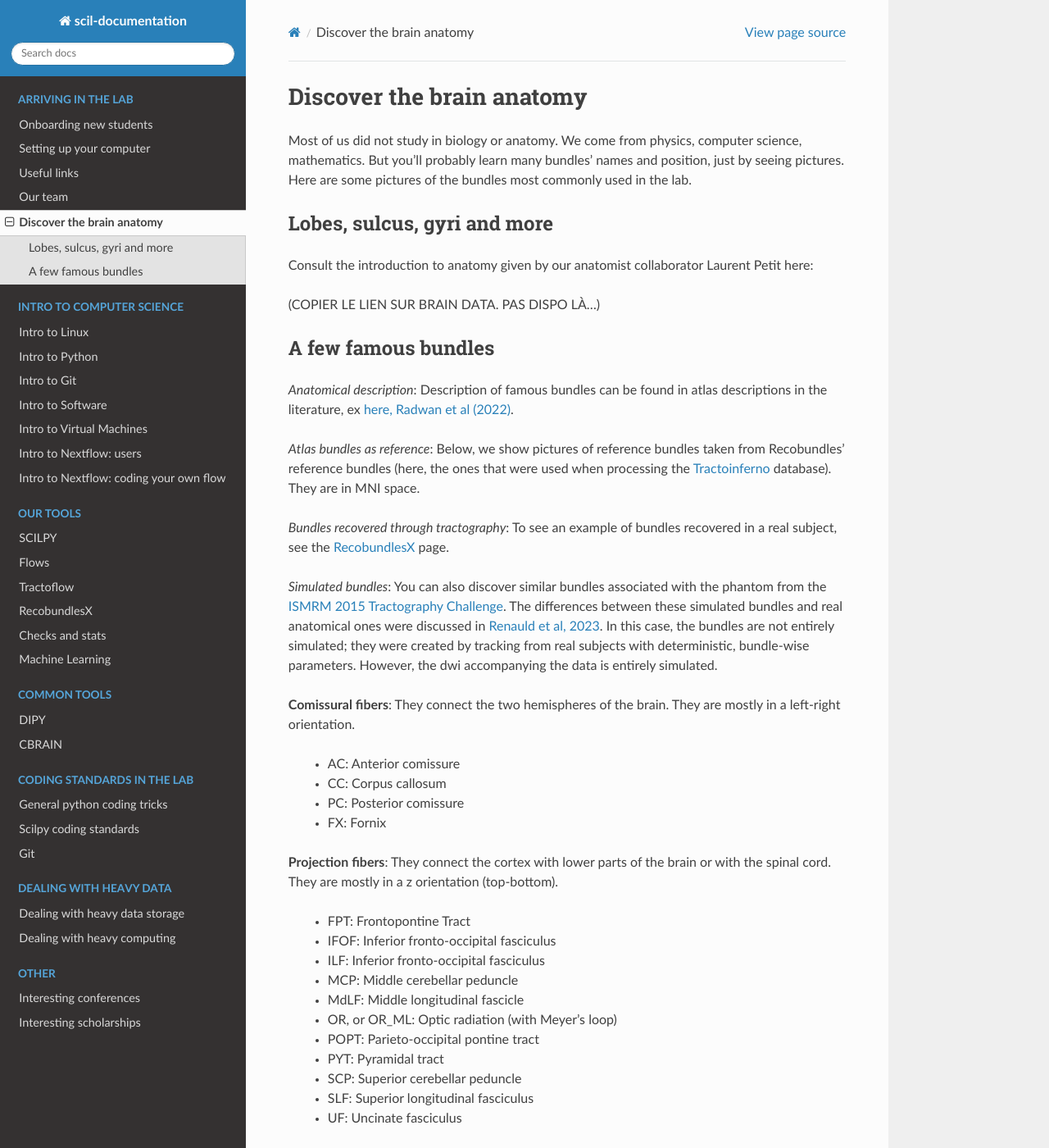
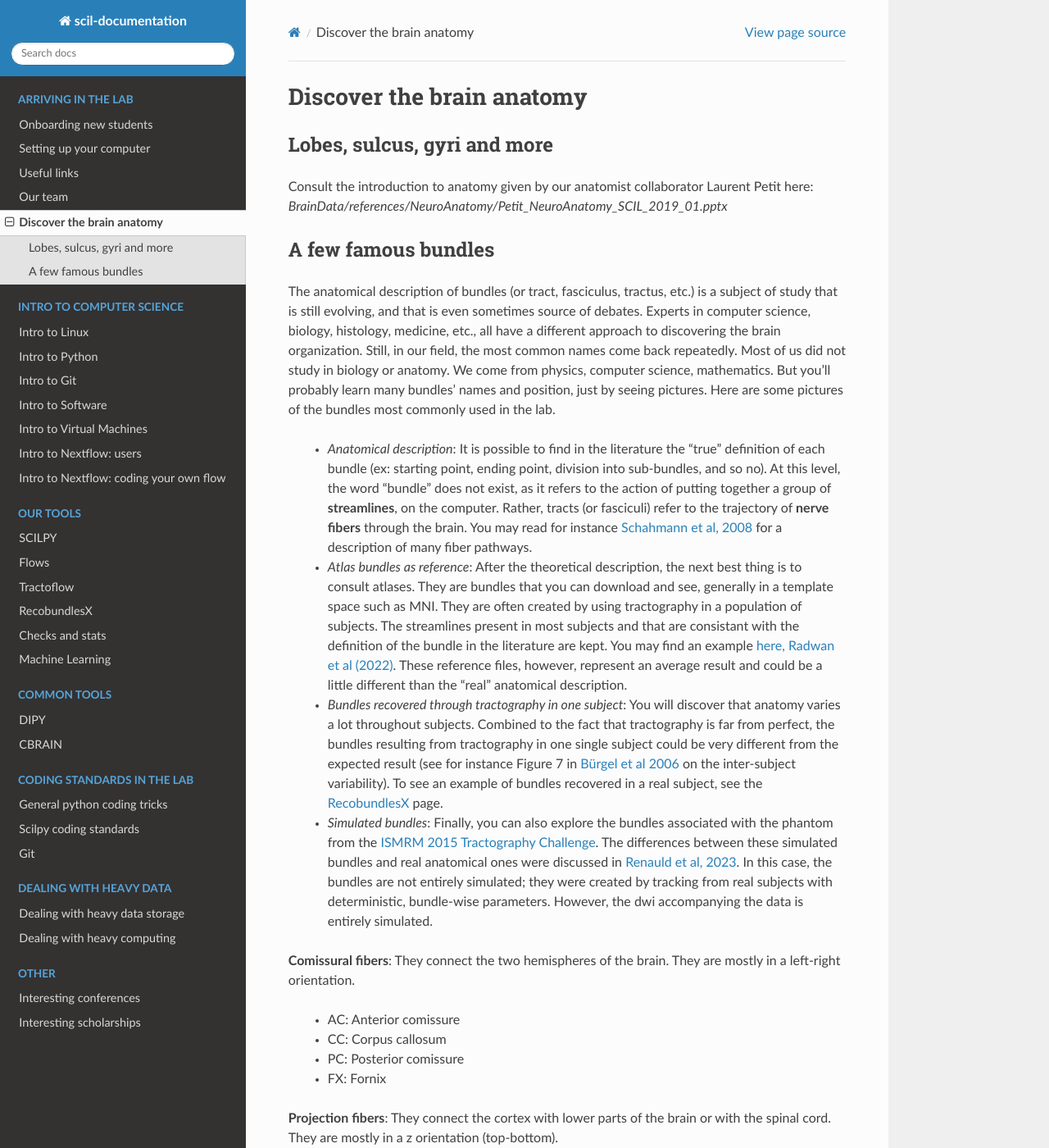
Before and after one commit to scilus/scil-documentation, a Sphinx documentation site: the page built from source/arriving/anatomy.rst, in a window 1280 px wide and 1400 px high. Shown: the whole window at 82% size. Built offline with Sphinx 7.4.7 and the Read the Docs theme 2.0.0, drawn with Linux system fonts in a browser that asks for light colours; some of the changed text lies outside the part shown.

Commit message:
Improving text

```diff
--- a/source/arriving/anatomy.rst
+++ b/source/arriving/anatomy.rst
@@ -3,26 +3,24 @@
 Discover the brain anatomy
 ==========================
 
-Most of us did not study in biology or anatomy. We come from physics, computer science, mathematics. But you'll probably learn many bundles' names and position, just by seeing pictures. Here are some pictures of the bundles most commonly used in the lab.
-
-
 Lobes, sulcus, gyri and more
 ****************************
 
-Consult the introduction to anatomy given by our anatomist collaborator Laurent Petit here:
+Consult the introduction to anatomy given by our anatomist collaborator Laurent Petit here: `BrainData/references/NeuroAnatomy/Petit_NeuroAnatomy_SCIL_2019_01.pptx`
 
-(COPIER LE LIEN SUR BRAIN DATA. PAS DISPO LÀ...)
 
 A few famous bundles
 ********************
 
-*Anatomical description*: Description of famous bundles can be found in atlas descriptions in the literature, ex `here, Radwan et al (2022) <An atlas of white matter anatomy, its variability, and reproducibility based on constrained spherical deconvolution of diffusion MRI>`_.
+The anatomical description of bundles (or tract, fasciculus, tractus, etc.) is a subject of study that is still evolving, and that is even sometimes source of debates. Experts in computer science, biology, histology, medicine, etc., all have a different approach to discovering the brain organization. Still, in our field, the most common names come back repeatedly. Most of us did not study in biology or anatomy. We come from physics, computer science, mathematics. But you'll probably learn many bundles' names and position, just by seeing pictures. Here are some pictures of the bundles most commonly used in the lab.
 
-*Atlas bundles as reference*: Below, we show pictures of reference bundles taken from Recobundles' reference bundles (here, the ones that were used when processing the `Tractoinferno <https://www.nature.com/articles/s41597-022-01833-1>`_ database). They are in MNI space.
+    - *Anatomical description*: It is possible to find in the literature the "true" definition of each bundle (ex: starting point, ending point, division into sub-bundles, and so no). At this level, the word "bundle" does not exist, as it refers to the action of putting together a group of **streamlines**, on the computer. Rather, tracts (or fasciculi) refer to the trajectory of **nerve fibers** through the brain. You may read for instance `Schahmann et al, 2008 <https://nyaspubs.onlinelibrary.wiley.com/doi/pdf/10.1196/annals.1444.017>`_ for a description of many fiber pathways.
 
-*Bundles recovered through tractography*: To see an example of bundles recovered in a real subject, see the :ref:`ref_recobundles` page.
+    - *Atlas bundles as reference*: After the theoretical description, the next best thing is to consult atlases. They are bundles that you can download and see, generally in a template space such as MNI. They are often created by using tractography in a population of subjects. The streamlines present in most subjects and that are consistant with the definition of the bundle in the literature are kept. You may find an example `here, Radwan et al (2022) <https://www.sciencedirect.com/science/article/pii/S1053811922001586>`_. These reference files, however, represent an average result and could be a little different than the "real" anatomical description.
 
-*Simulated bundles*: You can also discover similar bundles associated with the phantom from the `ISMRM 2015 Tractography Challenge <https://tractometer.org/ismrm2015/home/>`_. The differences between these simulated bundles and real anatomical ones were discussed in `Renauld et al, 2023 <https://www.nature.com/articles/s41598-023-28560-w>`_. In this case, the bundles are not entirely simulated; they were created by tracking from real subjects with deterministic, bundle-wise parameters. However, the dwi accompanying the data is entirely simulated.
+    - *Bundles recovered through tractography in one subject*: You will discover that anatomy varies a lot throughout subjects. Combined to the fact that tractography is far from perfect, the bundles resulting from tractography in one single subject could be very different from the expected result (see for instance Figure 7 in `Bürgel et al 2006 <https://www.sciencedirect.com/science/article/pii/S105381190500649X>`_ on the inter-subject variability). To see an example of bundles recovered in a real subject, see the :ref:`ref_recobundles` page.
+
+    - *Simulated bundles*: Finally, you can also explore the bundles associated with the phantom from the `ISMRM 2015 Tractography Challenge <https://tractometer.org/ismrm2015/home/>`_. The differences between these simulated bundles and real anatomical ones were discussed in `Renauld et al, 2023 <https://www.nature.com/articles/s41598-023-28560-w>`_. In this case, the bundles are not entirely simulated; they were created by tracking from real subjects with deterministic, bundle-wise parameters. However, the dwi accompanying the data is entirely simulated.
 
 **Comissural fibers**: They connect the two hemispheres of the brain. They are mostly in a left-right orientation.
 
@@ -65,7 +63,8 @@ It is often divided into sub-sections during automatic segmentation, because it
 .. |picCC2| image:: /images/bundles/CC_peaks.png
    :width: 40%
 
-Other bundles are shown below:
+Below, we show pictures of the reference bundles used with Recobundles (here, the ones that were used when processing the `Tractoinferno <https://www.nature.com/articles/s41597-022-01833-1>`_ database). They are in MNI space.
+
 
 |pic1| |pic2|
 
```
Also changed, not shown: other parts of source/arriving/anatomy.rst (+1 -1 lines).
